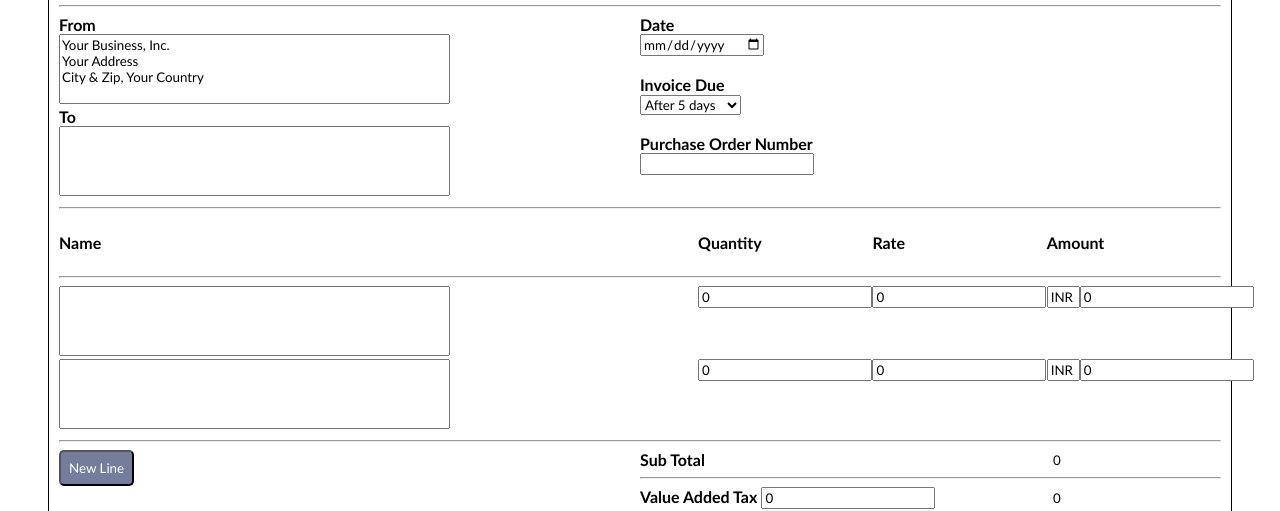
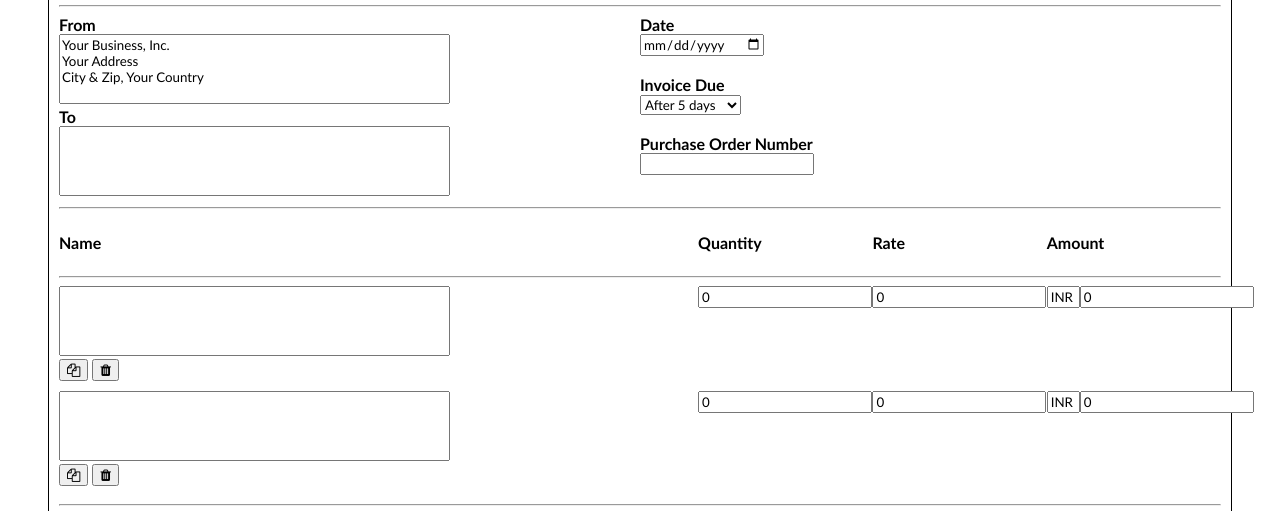
Before and after one commit to chirag2506/activities, a plain HTML site: page invoice/index.html in a window 1280 px wide. Both pictures are taken after a click on the button "New Line". Shown: the part 265-776 px from the top of the page. Drawn offline with nearby package versions, Linux system fonts and the light colour scheme.

Commit message:
copy and delete button added

```diff
--- a/invoice/index.html
+++ b/invoice/index.html
@@ -7,6 +7,7 @@
     <meta name="viewport" content="width=device-width, initial-scale=1.0">
     <title>Invoice</title>
     <link rel="stylesheet" href="style.css">
+    <link rel="stylesheet" href="https://cdnjs.cloudflare.com/ajax/libs/font-awesome/4.7.0/css/font-awesome.min.css">
 </head>
 
 <body>
@@ -113,7 +114,15 @@ City & Zip, Your Country</textarea><br>
             <div class="itemForm" id="item0">
                 <div class="row">
                     <div class="column3">
-                        <textarea id="iName0" name="iName0" rows="4" cols="50" class="nameTA"></textarea>
+                        <div>
+                            <textarea id="iName0" name="iName0" rows="4" cols="50" class="nameTA"></textarea>
+                        </div>
+                        <div>
+                            <button type="button" id="iCopyButton0" onClick="copyForm(this.id)"><i
+                                    class="fa fa-copy"></i></button>
+                            <button type="button" id="iDeleteButton0" onClick="deleteForm(this.id)"><i
+                                    class="fa fa-trash"></i></button>
+                        </div>
                     </div>
                     <div class="column4">
                         <input type="text" id="iQuantity0" name="iQuantity0" value=0 onkeyup="changeAmount()">
@@ -133,7 +142,7 @@ City & Zip, Your Country</textarea><br>
 
             <div class="row">
                 <div class="column1">
-                    <button type="button" class="newLine" onclick="newLine()">New Line</button>
+                    <button type="button" class="newLine" onclick="newLine('#item0','0')">New Line</button>
                 </div>
                 <div class="column2">
                     <div class="last">
--- a/invoice/index.js
+++ b/invoice/index.js
@@ -5,12 +5,12 @@ function IDgenerate() {
     return id++;
 }
 
-function newLine() {
+function newLine(item_id, current_form_number) {
     formList = document.getElementsByClassName("itemForm");
     formItem = formList[formList.length - 1];
     // console.log(formItem);
 
-    let clone = $("#item0").clone();
+    let clone = $(item_id).clone();
     var form_number = IDgenerate();
 
     iName = 'iName'.concat(form_number.toString());
@@ -18,23 +18,30 @@ function newLine() {
     iRate = 'iRate'.concat(form_number.toString());
     iAmount = 'iAmount'.concat(form_number.toString());
     curr = 'curr'.concat(form_number.toString());
+    iCopy = 'iCopyButton'.concat(form_number.toString());
+    iDelete = 'iDeleteButton'.concat(form_number.toString());
 
-    clone.find('#iName0').attr("name", iName);
-    clone.find('#iName0').attr("id", iName);
+    clone.find('#iName'.concat(current_form_number)).attr("name", iName);
+    clone.find('#iName'.concat(current_form_number)).attr("id", iName);
 
-    clone.find('#iQuantity0').attr("name", iQuantity);
-    clone.find('#iQuantity0').attr("id", iQuantity);
+    clone.find('#iQuantity'.concat(current_form_number)).attr("name", iQuantity);
+    clone.find('#iQuantity'.concat(current_form_number)).attr("id", iQuantity);
 
-    clone.find('#iRate0').attr("name", iRate);
-    clone.find('#iRate0').attr("id", iRate);
+    clone.find('#iRate'.concat(current_form_number)).attr("name", iRate);
+    clone.find('#iRate'.concat(current_form_number)).attr("id", iRate);
 
-    clone.find('#iAmount0').attr("name", iAmount);
-    clone.find('#iAmount0').attr("id", iAmount);
+    clone.find('#iAmount'.concat(current_form_number)).attr("name", iAmount);
+    clone.find('#iAmount'.concat(current_form_number)).attr("id", iAmount);
 
-    clone.find('#curr0').attr("name", curr);
+    clone.find('#curr'.concat(current_form_number)).attr("name", curr);
     //setting current currency in curr
-    clone.find('#curr0').attr("value", document.getElementById("currency").options[currency.selectedIndex].value);
-    clone.find('#curr0').attr("id", curr);
+    clone.find('#curr'.concat(current_form_number)).attr("value", document.getElementById("currency").options[currency.selectedIndex].value);
+    clone.find('#curr'.concat(current_form_number)).attr("id", curr);
+
+    // clone.find('#iCopyButton0').attr("name", iName);
+    clone.find('#iCopyButton'.concat(current_form_number)).attr("id", iCopy);
+
+    clone.find('#iDeleteButton'.concat(current_form_number)).attr("id", iDelete);
 
     // console.log(clone[0]);
     let div_to_append = '<div class="itemForm" id="item'.concat(form_number.toString(), '">', clone[0].innerHTML, '</div');
@@ -97,16 +104,62 @@ function setCurrency() {
     document.getElementById("totalDueCurr").innerHTML = "<b>".concat(currency_name, "</b>");
 }
 
-function download(){
+function download() {
     element = document.getElementById("page");
 
     var opt = {
-        margin:       0.25,
-        filename:     'invoice.pdf',
-        image:        { type: 'jpeg', quality: 0.98 },
-        html2canvas:  { scale: 2 },
-        jsPDF:        { unit: 'in', format: 'legal', orientation: 'landscape' }
-      };
+        margin: 0.25,
+        filename: 'invoice.pdf',
+        image: { type: 'jpeg', quality: 0.98 },
+        html2canvas: { scale: 2 },
+        jsPDF: { unit: 'in', format: 'legal', orientation: 'landscape' }
+    };
 
     html2pdf().set(opt).from(element).save("invoice.pdf");
 }
+
+function copyForm(clicked_id) {
+
+    current_form_number = clicked_id.slice(clicked_id.length - 1);
+
+    newLine("#item".concat(current_form_number), current_form_number);
+
+    new_form_number = id - 1;
+    document.getElementById('iName'.concat(new_form_number.toString())).value =
+        document.getElementById('iName'.concat(current_form_number)).value;
+    document.getElementById('iQuantity'.concat(new_form_number.toString())).value =
+        document.getElementById('iQuantity'.concat(current_form_number)).value;
+    document.getElementById('iRate'.concat(new_form_number.toString())).value =
+        document.getElementById('iRate'.concat(current_form_number)).value;
+    document.getElementById('iAmount'.concat(new_form_number.toString())).value =
+        document.getElementById('iAmount'.concat(current_form_number)).value;
+
+    changeAmount();
+
+}
+
+function deleteForm(delete_id) {
+
+    --id;
+
+
+    current_form_number = delete_id.slice(delete_id.length - 1);
+    curent_form = document.getElementById("item".concat(current_form_number));
+    curent_form.remove();
+
+    document.getElementById("item".concat(id)).id = 'item'.concat(current_form_number);
+    document.getElementById("iName".concat(id)).name = 'iName'.concat(current_form_number);
+    document.getElementById("iName".concat(id)).id = 'iName'.concat(current_form_number);
+    document.getElementById("iQuantity".concat(id)).name = 'iQuantity'.concat(current_form_number);
+    document.getElementById("iQuantity".concat(id)).id = 'iQuantity'.concat(current_form_number);
+    document.getElementById("iRate".concat(id)).name = 'iRate'.concat(current_form_number);
+    document.getElementById("iRate".concat(id)).id = 'iRate'.concat(current_form_number);
+    document.getElementById("iAmount".concat(id)).name = 'iAmount'.concat(current_form_number);
+    document.getElementById("iAmount".concat(id)).id = 'iAmount'.concat(current_form_number);
+    document.getElementById("curr".concat(id)).name = 'curr'.concat(current_form_number);
+    document.getElementById("curr".concat(id)).id = 'curr'.concat(current_form_number);
+    document.getElementById("iCopyButton".concat(id)).id = 'iCopyButton'.concat(current_form_number);
+    document.getElementById("iDeleteButton".concat(id)).id = 'iDeleteButton'.concat(current_form_number);
+
+    changeAmount();
+}
--- a/invoice/style.css
+++ b/invoice/style.css
@@ -143,3 +143,7 @@ textarea {
 .download:hover{
   background-color: rgb(0, 82, 85);
 }
+
+.itemForm{
+  padding-bottom: 10px;
+}
```
